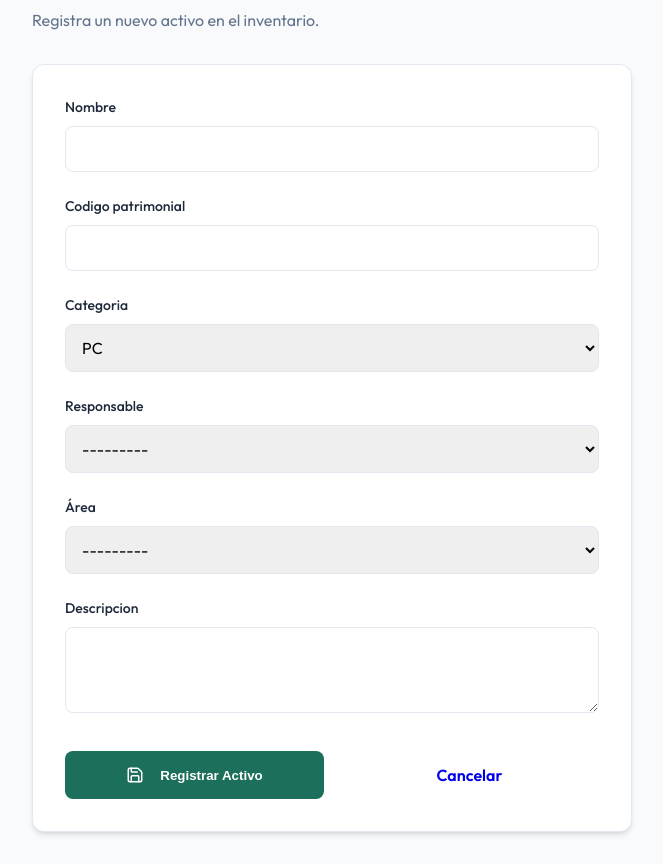
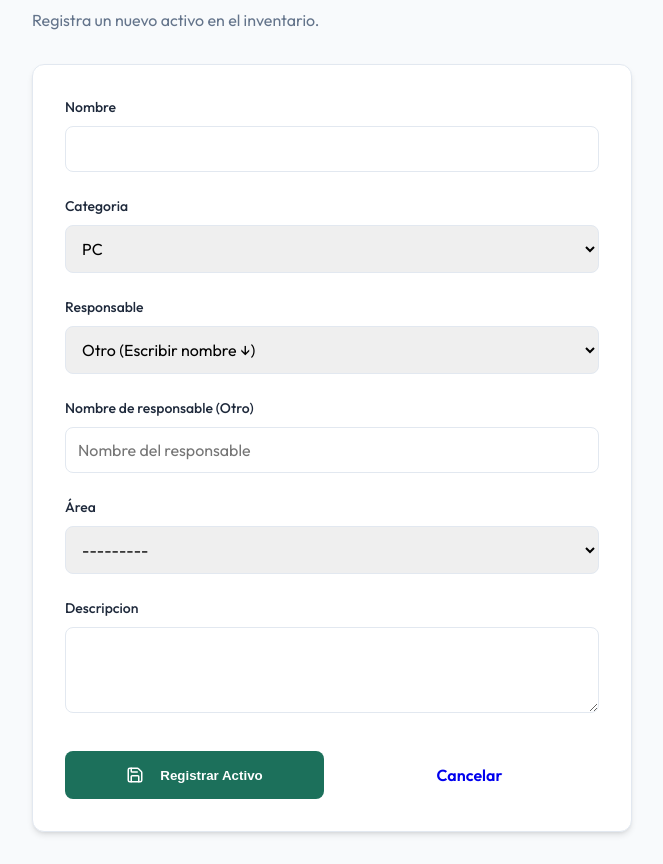
Before and after one commit to code4bau/inventario-info, a Django app: page /activos/nuevo/ in a window 1280 px wide. Shown: the part 150-1014 px from the top of the page, without its empty margins (308-971 px from the left). Run offline with Django 5.2, Linux system fonts and the light colour scheme; a user stored in the database is signed in; data comes from the database, SQL or seed files in the repository.

Commit message:
boton de item

```diff
--- a/inventario/forms.py
+++ b/inventario/forms.py
@@ -2,22 +2,34 @@ from django import forms
 from .models import Transaction, Item
 
 class TransactionForm(forms.ModelForm):
+    def __init__(self, *args, **kwargs):
+        super().__init__(*args, **kwargs)
+        self.fields['persona'].empty_label = "Otro (Escribir nombre ↓)"
+        self.fields['persona'].required = False
+
     class Meta:
         model = Transaction
-        fields = ['item', 'tipo', 'persona', 'area', 'observaciones', 'firma']
+        fields = ['item', 'tipo', 'persona', 'responsable_otro', 'area', 'observaciones', 'firma']
         widgets = {
             'firma': forms.HiddenInput(),
+            'persona': forms.Select(attrs={'class': 'form-control'}),
+            'responsable_otro': forms.TextInput(attrs={'class': 'form-control', 'placeholder': 'Nombre del responsable'}),
         }
 
 class ItemForm(forms.ModelForm):
+    def __init__(self, *args, **kwargs):
+        super().__init__(*args, **kwargs)
+        self.fields['responsable'].empty_label = "Otro (Escribir nombre ↓)"
+        self.fields['responsable'].required = False
+
     class Meta:
         model = Item
-        fields = ['nombre', 'codigo_patrimonial', 'categoria', 'responsable', 'area', 'descripcion']
+        fields = ['nombre', 'categoria', 'responsable', 'responsable_otro', 'area', 'descripcion']
         widgets = {
             'nombre': forms.TextInput(attrs={'class': 'form-control'}),
-            'codigo_patrimonial': forms.TextInput(attrs={'class': 'form-control'}),
             'categoria': forms.Select(attrs={'class': 'form-control'}),
             'responsable': forms.Select(attrs={'class': 'form-control'}),
+            'responsable_otro': forms.TextInput(attrs={'class': 'form-control', 'placeholder': 'Nombre del responsable'}),
             'area': forms.Select(attrs={'class': 'form-control'}),
             'descripcion': forms.Textarea(attrs={'class': 'form-control', 'rows': 3}),
         }
--- a/inventario/models.py
+++ b/inventario/models.py
@@ -30,14 +30,14 @@ class Item(models.Model):
         ('Otro', 'Otro'),
     ]
     nombre = models.CharField(max_length=200)
-    codigo_patrimonial = models.CharField(max_length=100, unique=True)
     categoria = models.CharField(max_length=50, choices=CATEGORIES, default='Hardware')
     descripcion = models.TextField(blank=True, null=True)
     responsable = models.ForeignKey(Persona, on_delete=models.SET_NULL, null=True, blank=True, verbose_name="Responsable")
+    responsable_otro = models.CharField(max_length=200, blank=True, null=True, verbose_name="Nombre de responsable (Otro)")
     area = models.ForeignKey(Area, on_delete=models.SET_NULL, null=True, blank=True, verbose_name="Área")
 
     def __str__(self):
-        return f"{self.nombre} ({self.codigo_patrimonial})"
+        return self.nombre
 
     class Meta:
         verbose_name = "Ítem"
@@ -50,7 +50,8 @@ class Transaction(models.Model):
     ]
     item = models.ForeignKey(Item, on_delete=models.CASCADE, related_name='transactions')
     tipo = models.CharField(max_length=10, choices=TYPES, verbose_name="Tipo de Movimiento")
-    persona = models.ForeignKey(Persona, on_delete=models.PROTECT, verbose_name="Responsable")
+    persona = models.ForeignKey(Persona, on_delete=models.SET_NULL, null=True, blank=True, verbose_name="Responsable")
+    responsable_otro = models.CharField(max_length=200, blank=True, null=True, verbose_name="Nombre de responsable (Otro)")
     area = models.ForeignKey(Area, on_delete=models.PROTECT, verbose_name="Ubicación/Área")
     observaciones = models.TextField(blank=True, null=True)
     firma = models.TextField(blank=True, null=True, verbose_name="Firma Digital")
--- a/templates/inventario/item_form.html
+++ b/templates/inventario/item_form.html
@@ -20,7 +20,7 @@
             {% csrf_token %}
 
             {% for field in form %}
-            <div style="margin-bottom: 1.5rem;">
+            <div id="div_id_{{ field.name }}" style="margin-bottom: 1.5rem; {% if field.name == 'responsable_otro' %}display: none;{% endif %}">
                 <label for="{{ field.id_for_label }}" style="display: block; margin-bottom: 0.5rem; font-weight: 500;">
                     {{ field.label }}
                 </label>
@@ -45,3 +45,29 @@
     </div>
 </div>
 {% endblock %}
+
+{% block extra_js %}
+<script>
+    document.addEventListener('DOMContentLoaded', () => {
+        const responsableSelect = document.getElementById('id_responsable');
+        const divResponsableOtro = document.getElementById('div_id_responsable_otro');
+        const inputResponsableOtro = document.getElementById('id_responsable_otro');
+
+        function toggleResponsableOtro() {
+            if (responsableSelect.value === "") {
+                divResponsableOtro.style.display = 'block';
+                inputResponsableOtro.required = true;
+            } else {
+                divResponsableOtro.style.display = 'none';
+                inputResponsableOtro.required = false;
+                inputResponsableOtro.value = '';
+            }
+        }
+
+        if (responsableSelect) {
+            responsableSelect.addEventListener('change', toggleResponsableOtro);
+            toggleResponsableOtro();
+        }
+    });
+</script>
+{% endblock %}
```
Also changed, not shown: inventario/admin.py (+4 -4 lines), templates/inventario/dashboard.html (+7 -1 lines), templates/inventario/item_list.html (+9 -5 lines), templates/inventario/transaction_detail.html (+6 -3 lines), templates/inventario/transaction_form.html (+22 -1 lines), db.sqlite3, inventario/migrations/0004_remove_item_codigo_patrimonial_item_responsable_otro_and_more.py (added).
